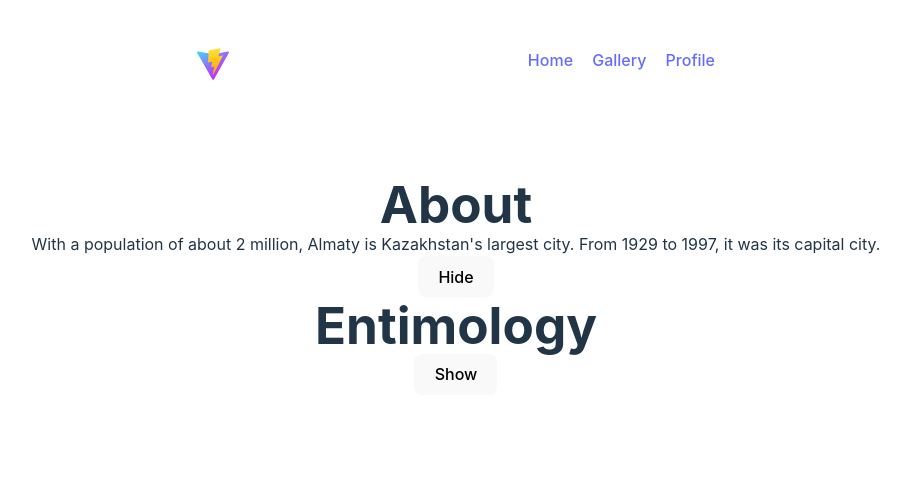
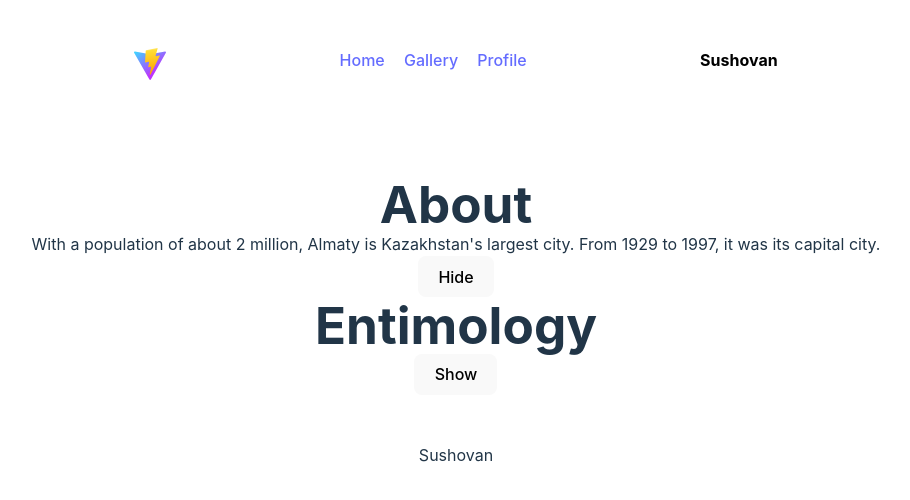
Before and after one commit to Ghosh-95/React-learning-Journey, a React (Vite) app: page / in a window 1280 px wide. Shown: the top 500 px of the page, without its empty margins (184-1094 px from the left). Built offline with nearby package versions, Linux system fonts and the light colour scheme.

Commit message:
feat: add context to the components and use them inside JSX

```diff
--- a/src/App.jsx
+++ b/src/App.jsx
@@ -8,14 +8,23 @@ import { Form, FeedbackForm } from './components/Challenges/States/Form';
 import ScholarsGallery from './components/Challenges/Props/Scholars';
 import Accordion from './components/Accordion';
 import Header from './components/Header';
+import { useContext, useEffect, useState } from 'react';
+import { userContext } from './utils/utilities';
 
 
 function App() {
+  const [userName, setUserName] = useState(useContext(userContext));
+
+  useEffect(() => {
+    const userName = "Sushovan";
+    setUserName(userName);
+  }, [])
+
   return (
-    <>
+    <userContext.Provider value={userName}>
       <Header />
       <Outlet />
-    </>
+    </userContext.Provider>
   )
 }
 
--- a/src/components/Accordion.jsx
+++ b/src/components/Accordion.jsx
@@ -1,4 +1,5 @@
-import { useState } from "react"
+import { useContext, useState } from "react"
+import { userContext } from "../utils/utilities";
 
 function Panel({ children, title, isActive, onShow }) {
     return (
@@ -12,8 +13,10 @@ function Panel({ children, title, isActive, onShow }) {
 }
 
 export default function Accordion() {
+    const user = useContext(userContext);
     const [activeIndex, setActiveIndex] = useState(0);
     return (
+        <>
             <section>
                 <Panel
                     isActive={activeIndex === 0}
@@ -30,5 +33,10 @@ export default function Accordion() {
 
                 </Panel>
             </section>
+
+            <p style={{ marginTop: '3rem' }}>
+                {user}
+            </p>
+        </>
     )
 }
--- a/src/components/Gallery.jsx
+++ b/src/components/Gallery.jsx
@@ -1,8 +1,9 @@
-import { useState } from 'react';
-import { sculptureList } from '../utils/utilities';
+import { useContext, useState } from 'react';
+import { sculptureList, userContext } from '../utils/utilities';
 
 
 export default function Gallery() {
+    const user = useContext(userContext);
     const [index, setIndex] = useState(0)
     const [showMore, setShowMore] = useState(false);
 
@@ -38,6 +39,10 @@ export default function Gallery() {
             <img src={sculpture.url} alt={sculpture.alt} />
 
             {showMore && <p>{sculpture.description}</p>}
+
+            <div>
+                <p style={{ marginTop: '3rem' }}>{user}</p>
+            </div>
         </>
     );
 };
--- a/src/components/Header.jsx
+++ b/src/components/Header.jsx
@@ -1,16 +1,22 @@
 import viteImage from '../../public/vite.svg';
 import { Link } from 'react-router-dom';
+import { userContext } from '../utils/utilities';
+import { useContext } from 'react';
 
 export default function Header() {
+    const user = useContext(userContext);
     return (
         <header>
             <nav>
-                <img src={viteImage} alt="" />
+                <img src={viteImage} alt="vite logo" />
                 <ul>
                     <Link to="/">Home</Link>
                     <Link to="/gallery">Gallery</Link>
                     <Link to="/profile">Profile</Link>
                 </ul>
+                <ul>
+                    <li>{user && user}</li>
+                </ul>
             </nav>
         </header>
     )
--- a/src/utils/utilities.jsx
+++ b/src/utils/utilities.jsx
@@ -1,3 +1,5 @@
+import { createContext } from "react";
+
 export const sculptureList = [{
     name: 'Homenaje a la Neurocirugía',
     artist: 'Marta Colvin Andrade',
@@ -23,3 +25,6 @@ export const sculptureList = [{
     url: 'https://i.imgur.com/RCwLEoQm.jpg',
     alt: 'Three monumental stone busts with the heads that are disproportionately large with somber faces.'
 }];
+
+
+export const userContext = createContext("Sushovan Ghosh");
```
Lines whose indentation alone changed are shown as unchanged.
